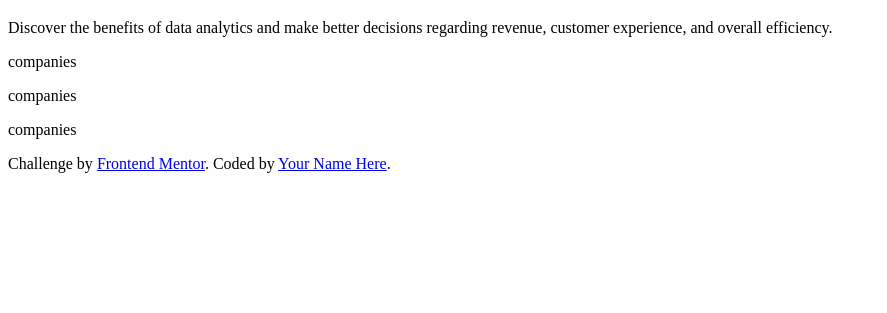
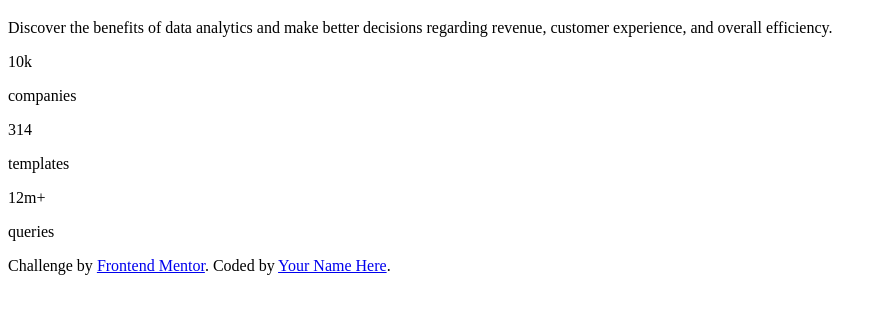
Before and after one commit to napridgen/stats-preview-card-component-main, a plain HTML site: page index.html in a window 1280 px wide. Shown: the part 61-374 px from the top of the page, without its empty margins (0-887 px from the left). Drawn offline with Linux system fonts and the light colour scheme.

Commit message:
update #4

```diff
--- a/index.html
+++ b/index.html
@@ -26,15 +26,16 @@
           </p>
           <div class="extra-words">
             <div>
-            <p class="num"></p>
+            <p class="num">10k</p>
             <p>companies</p>
           </div>
           <div>
-            <p class="num"></p>
-            <p>companies</p>
-          </div><div>
-            <p class="num"></p>
-            <p>companies</p>
+            <p class="num">314</p>
+            <p>templates</p>
+          </div>
+          <div>
+            <p class="num">12m+</p>
+            <p>queries</p>
           </div>
         </div>
       </div>
```
